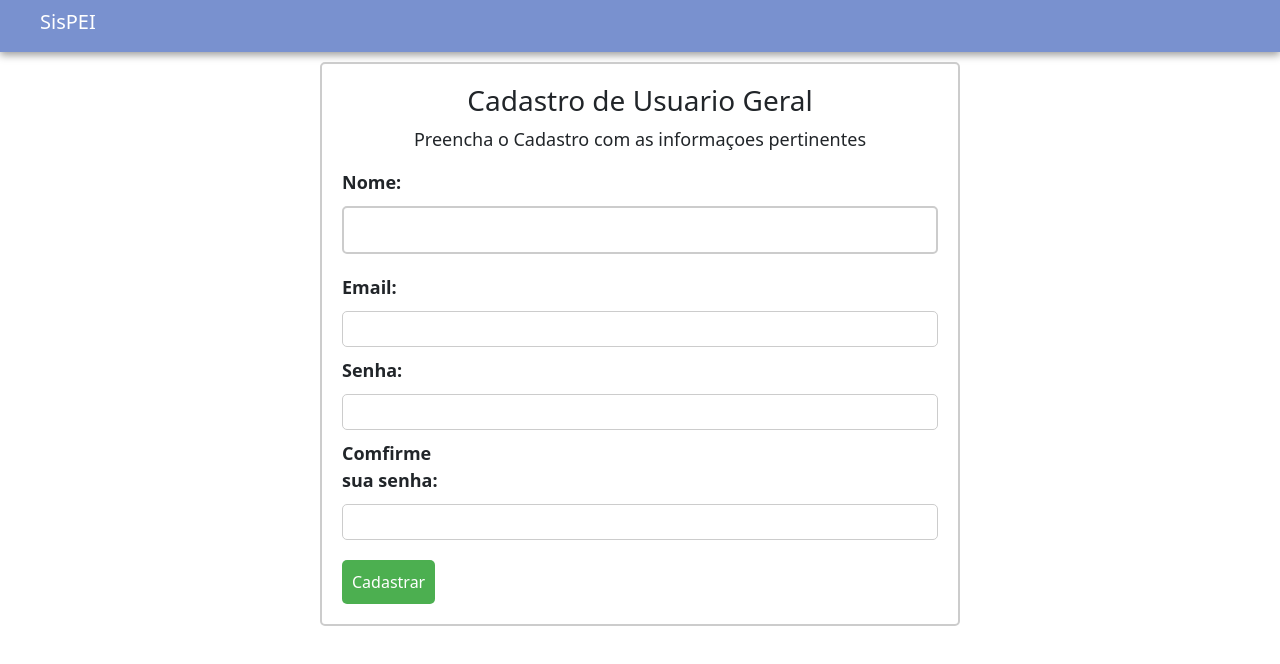
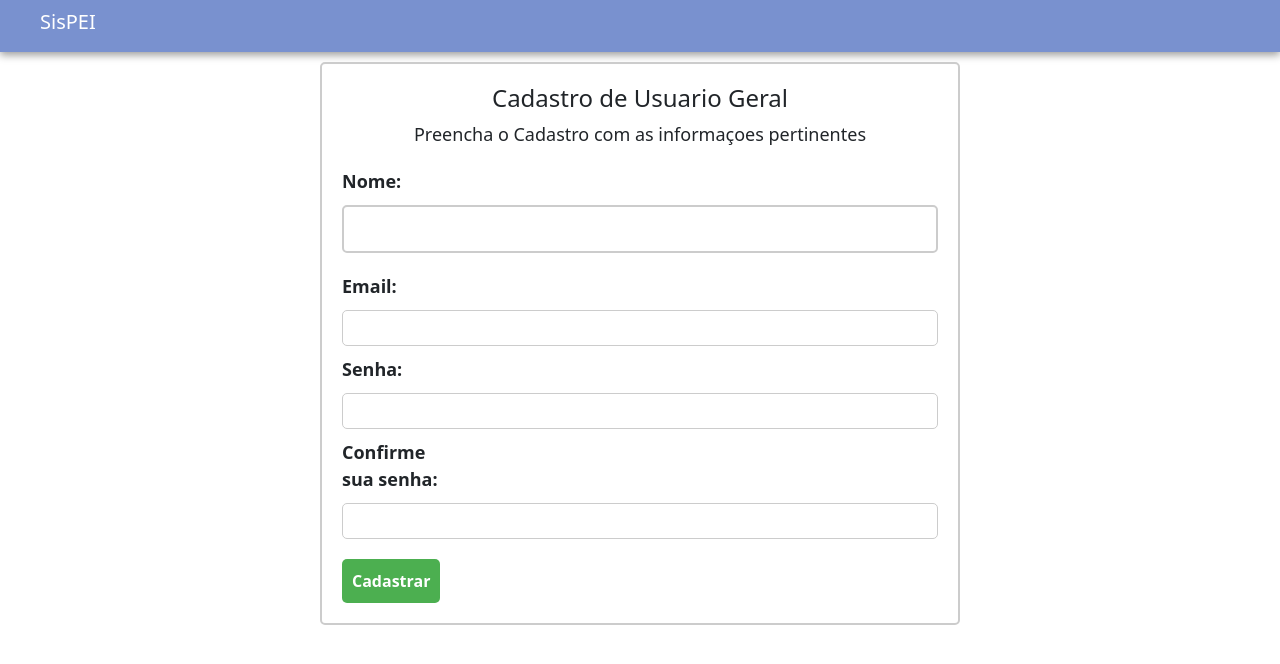
Before and after one commit to amadeusantos/SisEPEI, a React (Create React App) app in the folder sisepei-web/: page /cadastro/usuario in a window 1280 px wide. Shown: the top 664 px of the page. Built offline with nearby package versions, Linux system fonts and the light colour scheme.

Commit message:
Estilização da tela de cadastro
estilização do css da tela de cadastro

```diff
--- a/sisepei-web/src/pages/Cadastro/CadastroEditais.css
+++ b/sisepei-web/src/pages/Cadastro/CadastroEditais.css
@@ -4,13 +4,13 @@
     padding: 20px;
   }
 
-  h3 {
+  .h3 {
     font-size: 28px;
     font-weight: bold;
     margin-bottom: 20px;
   }
 
-  p {
+  .p {
     font-size: 18px;
     margin-bottom: 20px;
   }
@@ -37,7 +37,7 @@
     margin-bottom: 20px;
   }
 
-  .button-cadastro {
+  button {
     font-size: 18px;
     font-weight: bold;
     padding: 10px;
@@ -49,6 +49,7 @@
     margin-right: 10px;
   }
 
+
   #errTitulo {
     display: block;
     background-color: #f44336;
--- a/sisepei-web/src/pages/Cadastro/CadastroEditais.js
+++ b/sisepei-web/src/pages/Cadastro/CadastroEditais.js
@@ -56,8 +56,13 @@ export function CadastroEditais(){
 
         <>
             <div id="divGeral">
+                <div className="h3">
                 <h3>Cadastro de Editais</h3>
+                </div>
+
+                <div className="p">
                 <p>Preencha o campos abaixo com as informaçoes pertinentes sobre o Edital</p>
+                </div>
 
                 <label htmlFor="Coordenador">Coordenador:</label>
                 <input id="Coordenador" type="text"
@@ -100,12 +105,10 @@ export function CadastroEditais(){
                 <input id="edital" type="file" accept=".doc,.docx,.pdf,.txt"
                 onClick={(event)=> setEdital(event.target.value)} />
                 <br/>
-
-                <div className="button-cadastro">
                 <button
                  onClick={(event) => (cadastrarEdital(event),setErrTitulo(false))}
                 >Cadastrar</button> <button>Voltar</button>
-                </div>
+
             </div>
         </>
     );
--- a/sisepei-web/src/pages/Cadastro/CadastroUsuarioGeral.css
+++ b/sisepei-web/src/pages/Cadastro/CadastroUsuarioGeral.css
@@ -14,13 +14,13 @@
   }
 
 
-  h3 {
+  .h3 {
     font-size: 1.5em;
     text-align: center;
   }
 
 
-  p {
+  .p {
     font-size: 1.2em;
     text-align: center;
   }
--- a/sisepei-web/src/pages/Cadastro/CadastroUsuarioGeral.js
+++ b/sisepei-web/src/pages/Cadastro/CadastroUsuarioGeral.js
@@ -36,8 +36,13 @@ export function CadastroUsuarioGeral(){
     return(
         <>
             <form id="divGeral">
-                <h3>Cadastro de Usuario Geral</h3>
+                <div className="h3">
+                <h4>Cadastro de Usuario Geral</h4>
+                </div>
+
+                <div className="p">
                 <p>Preencha o Cadastro com as informaçoes pertinentes</p>
+                </div>
 
                 <label htmlFor="nome">Nome:</label>
                 <input id="nome" type="text" required
@@ -55,7 +60,7 @@ export function CadastroUsuarioGeral(){
                 <input id="senha" type="password" required
                  onClick={(event)=> setSenha(event.target.value)} />
                 <br/>
-                <label htmlFor="confirmaSenha">Comfirme sua senha:</label>
+                <label htmlFor="confirmaSenha">Confirme sua senha:</label>
                 <input id="confirmaSenha" type="password" required
                  onClick={(event)=> setConfirmaSenha(event.target.value)} />
                 <br/>
```
